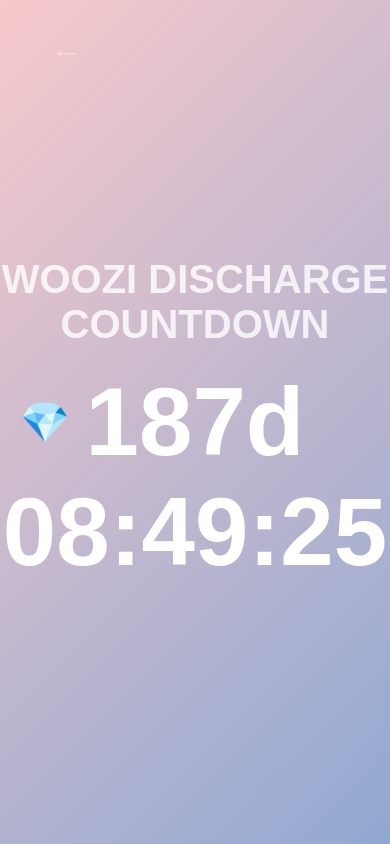
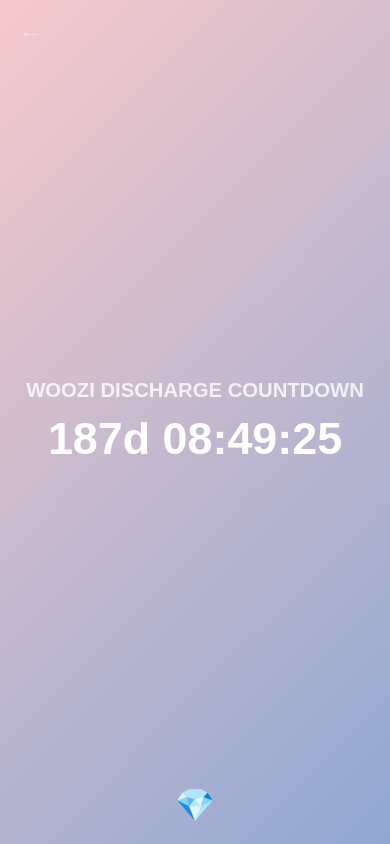
Before and after one commit to jisu-su/woozi-countdown, a website with bundled scripts: page index.html in a window 390 px wide. Built offline with nearby package versions, Linux system fonts and the light colour scheme; a web font is replaced by a local one.

Commit message:
fix: make the woozi page usable on narrow screens
모바일에서 화면이 깨져 보이던 것을 잡는다.

- .countdown-display 가 6rem 고정이라 좁은 화면에서 두 줄로 쪼개지고
  좌우가 화면 밖까지 넘쳤다(375px 화면에서 폭 384px, 왼쪽 -5px).
  clamp(1.9rem, 11.5vw, 6rem)으로 바꾸고 nowrap을 건다.
  넓은 화면에서는 종전과 같은 6rem이다.
  tabular-nums로 매초 숫자 폭이 흔들리는 것도 막는다.

- .timer-label 도 2.5rem 고정이라 세 줄로 쪼개졌다. 같은 방식으로 처리.

- 💎 버튼이 화면 왼쪽 한가운데 고정돼 있어 모바일에서 카운트다운 숫자와
  겹쳤다. 640px 이하에서 아래 가운데로 내린다. 소통창이 열려도 패널
  바깥이라 가려지지 않는다.

- 좁은 화면에서 뒤로가기 버튼 위치와 크기를 줄이고, 소통창이 쓰는
  면적을 넓힌다(85%x80% -> 92%x84%).

검증: 1440 / 375 / 320 폭에서 카운트다운 한 줄 유지, 화면 밖 넘침 0건.
소통창을 열었을 때 뒤로 비쳐 보이던 거대한 숫자도 사라졌다.
넓은 화면의 렌더링은 종전과 동일함을 확인했다.

```diff
--- a/style.css
+++ b/style.css
@@ -40,20 +40,29 @@ body, html {
     cursor: pointer;
 }
 
-/* 화면 중앙 D-DAY 텍스트 */
+/* 화면 중앙 D-DAY 텍스트.
+   2.5rem 고정이던 시절에는 좁은 화면에서 세 줄로 쪼개졌다.
+   vw로 화면 폭에 비례시키고 clamp로 위아래를 묶는다. */
 .timer-label {
-    font-size: 2.5rem;
+    font-size: clamp(1.05rem, 5.2vw, 2.5rem);
     font-weight: bold;
     color: #ffffff;
-    margin-bottom: 20px;
+    margin-bottom: 0.5em;
     opacity: 0.8;
+    text-align: center;
+    padding: 0 5vw;
 }
 
-/* 숫자 표시창 (00d 00:00:00) */
+/* 숫자 표시창 (00d 00:00:00)
+   6rem 고정이라 좁은 화면에서 두 줄로 쪼개지고 좌우가 화면 밖으로
+   넘쳤다. 넓은 화면에서는 종전과 같은 6rem이다.
+   tabular-nums는 매초 숫자 폭이 흔들리는 것을 막는다. */
 .countdown-display {
-    font-size: 6rem;
+    font-size: clamp(1.9rem, 11.5vw, 6rem);
     font-weight: 900;
     color: #ffffff;
+    white-space: nowrap;
+    font-variant-numeric: tabular-nums;
 }
 
 /* [back] 뒤로가기 화살표 버튼 (상단 좌측) */
@@ -116,3 +125,39 @@ body, html {
 
 /* 애니메이션 효과 정의 */
 @keyframes fadeIn { from { opacity: 0; } to { opacity: 1; } }
+
+
+/* ==========================================================================
+   좁은 화면 대응
+
+   💎 버튼이 화면 왼쪽 한가운데 고정돼 있어 모바일에서 카운트다운 숫자와
+   겹쳤다. 아래 가운데로 내려 겹치지 않게 한다. 소통창이 열려도 패널
+   바깥이라 가려지지 않는다.
+   ========================================================================== */
+
+@media (max-width: 640px) {
+    .back-button {
+        top: 16px;
+        left: 18px;
+        font-size: 1.6rem;
+    }
+
+    .diamond-toggle {
+        top: auto;
+        bottom: 20px;
+        left: 50%;
+        transform: translateX(-50%);
+        font-size: 2rem;
+    }
+
+    .diamond-toggle:hover {
+        transform: translateX(-50%) scale(1.15) rotate(15deg);
+    }
+
+    /* 화면이 좁으니 소통창이 쓸 수 있는 면적을 넓힌다. */
+    .page {
+        width: 92%;
+        height: 84%;
+        border-radius: 24px;
+    }
+}
```
